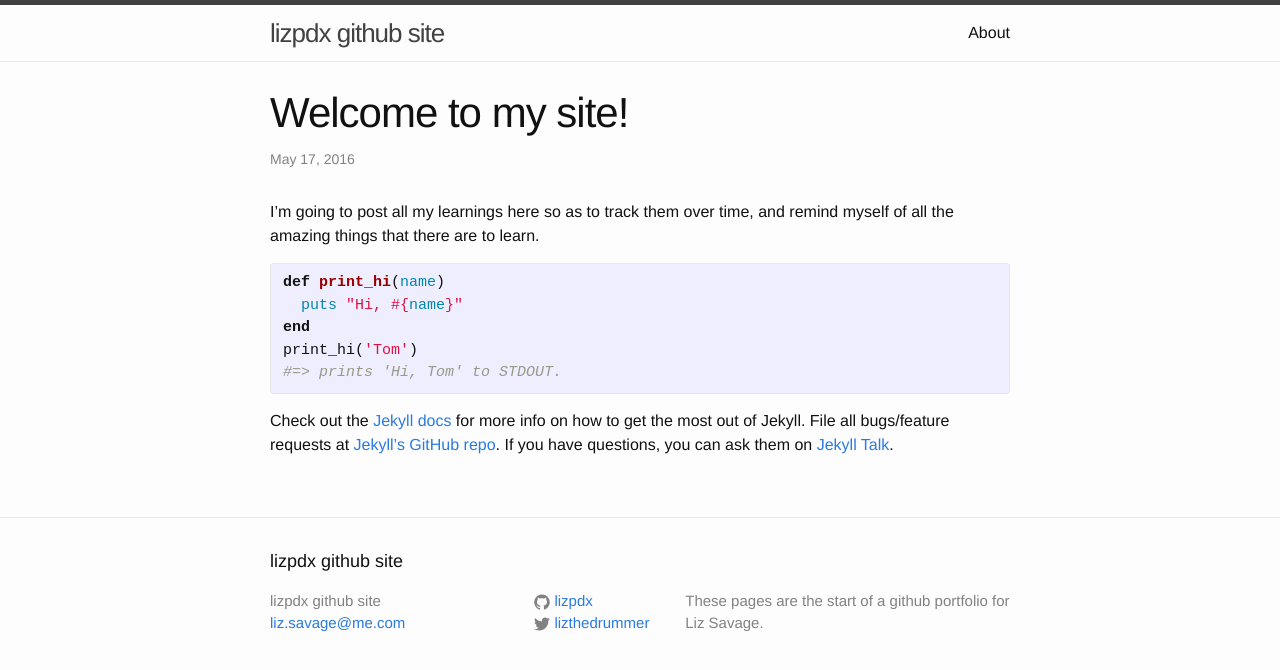
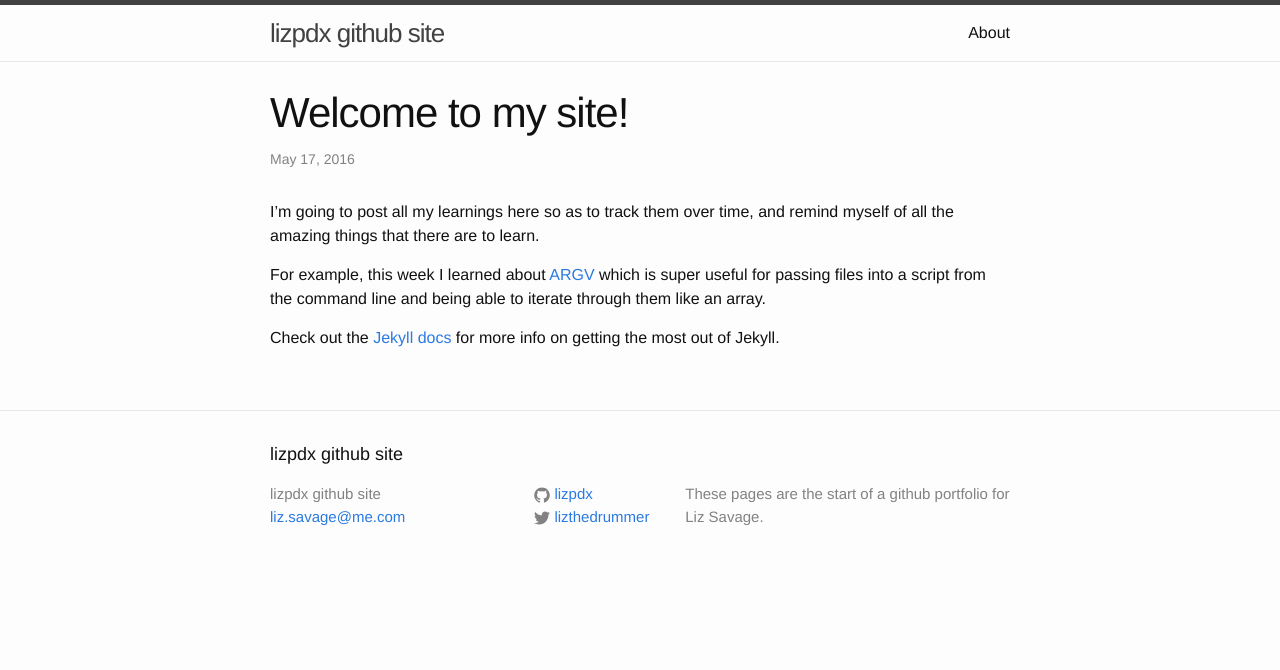
Before and after one commit to lizpdx/lizpdx.github.io, a Jekyll site: the page built from _posts/2016-05-16-welcome.markdown, in a window 1280 px wide. Shown: the top 670 px of the page. Built offline with Jekyll 4.4.1, drawn with Linux system fonts in a browser that asks for light colours.

Commit message:
update blog

```diff
--- a/_posts/2016-05-16-welcome.markdown
+++ b/_posts/2016-05-16-welcome.markdown
@@ -6,16 +6,10 @@ categories: update intro
 ---
 I'm going to post all my learnings here so as to track them over time, and remind myself of all the amazing things that there are to learn.
 
-{% highlight ruby %}
-def print_hi(name)
-  puts "Hi, #{name}"
-end
-print_hi('Tom')
-#=> prints 'Hi, Tom' to STDOUT.
-{% endhighlight %}
+For example, this week I learned about [ARGV][argv] which is super useful for passing files into a script from the command line and being able to iterate through them like an array.
 
-Check out the [Jekyll docs][jekyll-docs] for more info on how to get the most out of Jekyll. File all bugs/feature requests at [Jekyll’s GitHub repo][jekyll-gh]. If you have questions, you can ask them on [Jekyll Talk][jekyll-talk].
+
+Check out the [Jekyll docs][jekyll-docs] for more info on getting the most out of Jekyll.
 
 [jekyll-docs]: http://jekyllrb.com/docs/home
-[jekyll-gh]:   https://github.com/jekyll/jekyll
-[jekyll-talk]: https://talk.jekyllrb.com/
+[argv]: http://jnoconor.github.io/blog/2013/10/13/a-short-explanation-of-argv/
```
